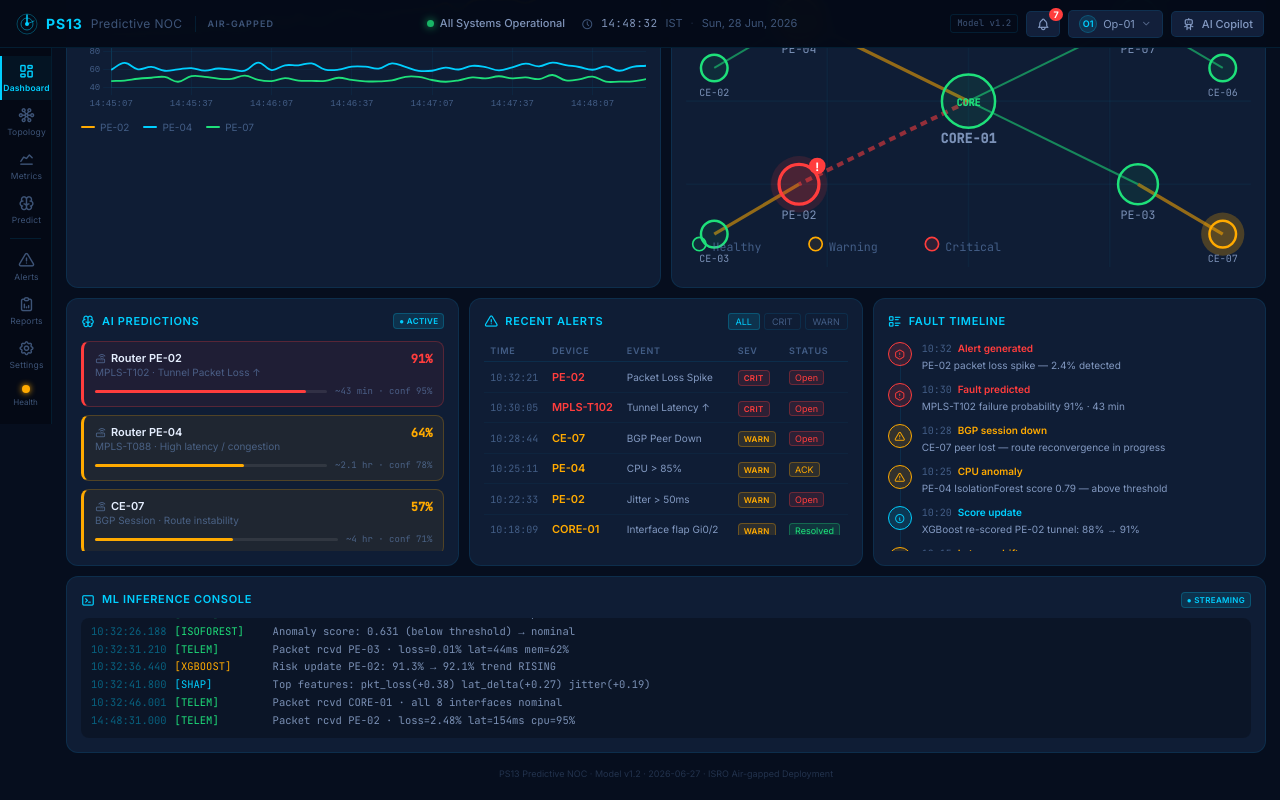
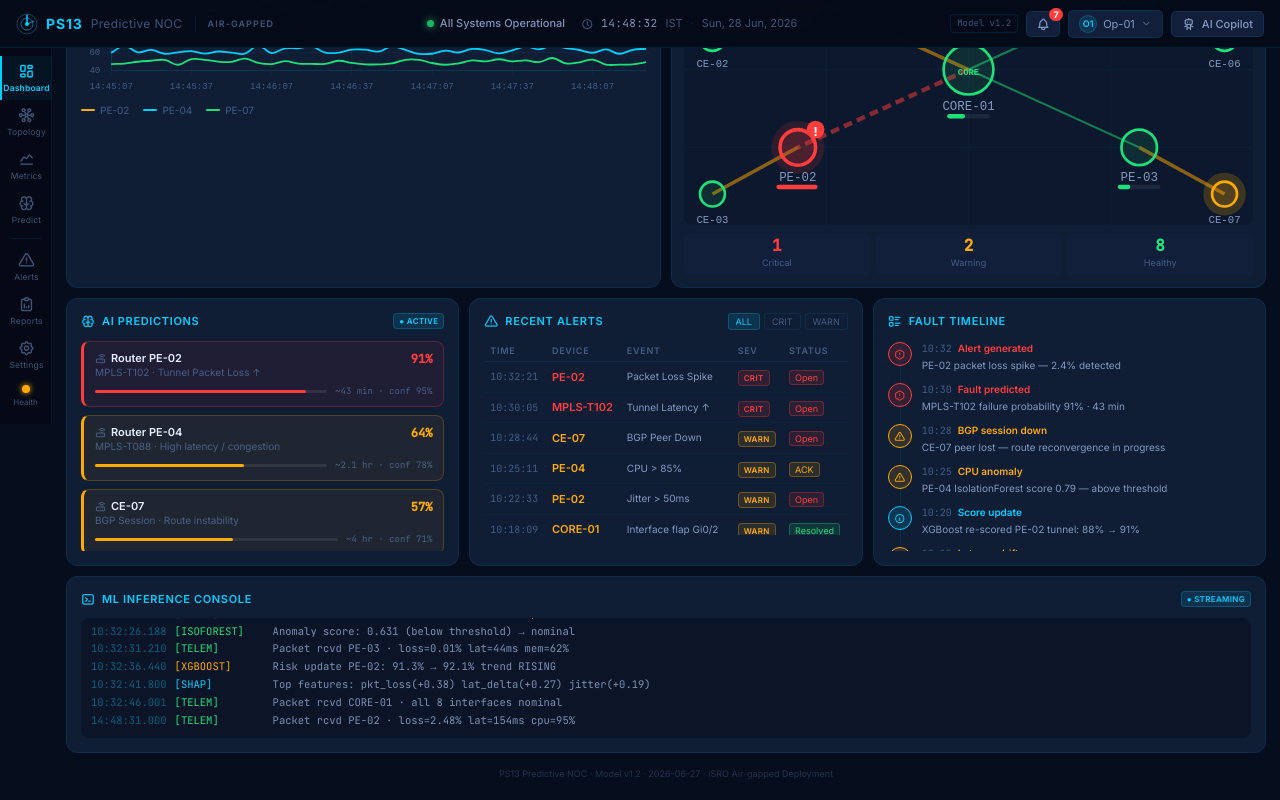
Before and after one commit to gowdarahul642/ps13-noc, a React (Vite) app: page / in a window 1280 px wide. Built offline with nearby package versions, Linux system fonts and the light colour scheme.

Commit message:
Update NetworkTopology.jsx

```diff
--- a/src/components/NetworkTopology.jsx
+++ b/src/components/NetworkTopology.jsx
@@ -1,113 +1,96 @@
 import { useState } from 'react';
-import { TOPOLOGY_NODES, TOPOLOGY_LINKS } from '../data/mockData';
+import { TOPOLOGY_NODES, TOPOLOGY_LINKS } from '../data/mockData.js';
 
-const STATUS_COLORS = { ok: '#1EE07A', warn: '#FFAA00', crit: '#FF3D3D' };
-const STATUS_GLOW   = { ok: 'rgba(30,224,122,0.25)', warn: 'rgba(255,170,0,0.25)', crit: 'rgba(255,61,61,0.3)' };
-const STATUS_FILL   = { ok: 'rgba(30,224,122,0.08)', warn: 'rgba(255,170,0,0.08)', crit: 'rgba(255,61,61,0.12)' };
-
-const ROLE_RADIUS = { Core: 16, PE: 12, CE: 8 };
-
-function pct(v, max) { return (v / 100) * max; }
+const SC = { ok:'#1EE07A', warn:'#FFAA00', crit:'#FF3D3D' };
+const SF = { ok:'rgba(30,224,122,.1)', warn:'rgba(255,170,0,.1)', crit:'rgba(255,61,61,.15)' };
+const SG = { ok:'rgba(30,224,122,.2)', warn:'rgba(255,170,0,.2)', crit:'rgba(255,61,61,.28)' };
+const ROLE_R = { Core:14, PE:10, CE:7 };
 
 export default function NetworkTopology({ onNodeClick }) {
-  const [hoveredNode, setHoveredNode] = useState(null);
-  const [hoveredLink, setHoveredLink] = useState(null);
+  const [hNode, setHNode] = useState(null);
+  const [hLink, setHLink] = useState(null);
 
-  const W = 340, H = 200;
+  const W = 320, H = 175;
+  const px = n => (n.x / 100) * W;
+  const py = n => (n.y / 100) * H;
+  const ns = Object.fromEntries(TOPOLOGY_NODES.map(n => [n.id, n]));
 
-  const nodePos = (node) => ({
-    x: pct(node.x, W),
-    y: pct(node.y, H),
-  });
-
-  const getLinkColor = (link) => STATUS_COLORS[link.status];
+  const hovered = hNode ? ns[hNode] : null;
 
   return (
-    <div className="panel" style={{ padding: '14px' }}>
+    <div className="panel" style={{ padding:'12px', display:'flex', flexDirection:'column' }}>
       {/* Header */}
-      <div style={{ display: 'flex', justifyContent: 'space-between', alignItems: 'center', marginBottom: '10px' }}>
-        <div style={{ display: 'flex', alignItems: 'center', gap: '7px' }}>
-          <i className="ti ti-topology-star-3" aria-hidden="true" style={{ color: 'var(--accent)', fontSize: '14px' }}/>
-          <span style={{ fontSize: '11px', fontWeight: 600, color: 'var(--accent)', letterSpacing: '0.06em', textTransform: 'uppercase' }}>
+      <div style={{ display:'flex', justifyContent:'space-between', alignItems:'center', marginBottom:'8px' }}>
+        <div style={{ display:'flex', alignItems:'center', gap:'6px' }}>
+          <i className="ti ti-topology-star-3" aria-hidden="true" style={{ color:'var(--accent)', fontSize:'13px' }}/>
+          <span style={{ fontSize:'11px', fontWeight:600, color:'var(--accent)', letterSpacing:'.06em', textTransform:'uppercase' }}>
             Network Topology
           </span>
         </div>
-        <span style={{ fontSize: '10px', color: 'var(--text-muted)' }}>MPLS core · 24 nodes</span>
+        <div style={{ display:'flex', gap:'8px', fontSize:'9px', color:'var(--text-muted)' }}>
+          {[['ok','Healthy'],['warn','Warn'],['crit','Crit']].map(([s,l])=>(
+            <span key={s} style={{ display:'flex', alignItems:'center', gap:'3px' }}>
+              <span style={{ width:6,height:6,borderRadius:'50%',background:SC[s],display:'inline-block' }}/>
+              {l}
+            </span>
+          ))}
+        </div>
       </div>
 
       {/* Tooltip */}
-      {hoveredNode && (() => {
-        const n = TOPOLOGY_NODES.find(n => n.id === hoveredNode);
-        if (!n) return null;
-        return (
+      {hovered && (
         <div style={{
-            position: 'absolute', zIndex: 50,
-            background: 'rgba(6,14,30,0.97)',
-            border: `1px solid ${STATUS_COLORS[n.status]}`,
-            borderRadius: 'var(--r-md)', padding: '8px 12px',
-            fontSize: '10px', color: 'var(--text-primary)',
-            pointerEvents: 'none',
-            fontFamily: 'var(--font-mono)',
-            lineHeight: 1.7,
+          position:'absolute', zIndex:50, pointerEvents:'none',
+          background:'rgba(6,14,30,.97)', border:`1px solid ${SC[hovered.status]}`,
+          borderRadius:'var(--r-md)', padding:'8px 11px',
+          fontSize:'10px', fontFamily:'var(--font-mono)', lineHeight:1.7,
+          boxShadow:`0 0 20px ${SG[hovered.status]}`,
         }}>
-            <div style={{ fontWeight: 700, color: STATUS_COLORS[n.status], marginBottom: '4px' }}>{n.id} [{n.role}]</div>
-            <div>CPU: <span style={{ color: n.cpu > 85 ? 'var(--red)' : n.cpu > 70 ? 'var(--amber)' : 'var(--green)' }}>{n.cpu}%</span></div>
-            <div>MEM: <span style={{ color: n.mem > 85 ? 'var(--red)' : n.mem > 70 ? 'var(--amber)' : 'var(--green)' }}>{n.mem}%</span></div>
-            <div>Status: <span style={{ color: STATUS_COLORS[n.status] }}>{n.status.toUpperCase()}</span></div>
+          <div style={{ fontWeight:700, color:SC[hovered.status], marginBottom:'3px' }}>{hovered.id} [{hovered.role}]</div>
+          <div>CPU <span style={{ color: hovered.cpu>85?SC.crit:hovered.cpu>70?SC.warn:SC.ok }}>{hovered.cpu}%</span></div>
+          <div>MEM <span style={{ color: hovered.mem>85?SC.crit:hovered.mem>70?SC.warn:SC.ok }}>{hovered.mem}%</span></div>
+          <div style={{ color:'var(--text-muted)', marginTop:'2px', fontSize:'9px' }}>click for full detail</div>
         </div>
-        );
-      })()}
+      )}
 
-      {/* SVG topology */}
+      {/* SVG */}
+      <div style={{ flex:1, position:'relative' }}>
         <svg
-        width="100%"
-        viewBox={`0 0 ${W} ${H}`}
-        aria-label="MPLS network topology. Nodes color-coded by health status."
+          width="100%" viewBox={`0 0 ${W} ${H}`}
+          style={{ display:'block', borderRadius:'var(--r-md)', background:'rgba(0,0,0,.15)' }}
+          aria-label="MPLS network topology"
           role="img"
-        style={{ cursor: 'default' }}
         >
-        <title>MPLS Network Topology</title>
-
-        {/* Grid lines (subtle) */}
-        {[25,50,75].map(p => (
+          {/* Subtle grid */}
+          {[25,50,75].map(p=>(
             <g key={p}>
-            <line x1={pct(p,W)} y1="0" x2={pct(p,W)} y2={H} stroke="rgba(0,150,210,0.05)" strokeWidth="1"/>
-            <line x1="0" y1={pct(p,H)} x2={W} y2={pct(p,H)} stroke="rgba(0,150,210,0.05)" strokeWidth="1"/>
+              <line x1={(p/100)*W} y1="0" x2={(p/100)*W} y2={H} stroke="rgba(0,150,210,.04)" strokeWidth="1"/>
+              <line x1="0" y1={(p/100)*H} x2={W} y2={(p/100)*H} stroke="rgba(0,150,210,.04)" strokeWidth="1"/>
             </g>
           ))}
 
           {/* Links */}
-        {TOPOLOGY_LINKS.map((link, i) => {
-          const from = TOPOLOGY_NODES.find(n => n.id === link.from);
-          const to   = TOPOLOGY_NODES.find(n => n.id === link.to);
-          if (!from || !to) return null;
-          const fp = nodePos(from), tp = nodePos(to);
-          const color = getLinkColor(link);
-          const isHov = hoveredLink === i;
+          {TOPOLOGY_LINKS.map((l, i) => {
+            const f=ns[l.from], t=ns[l.to];
+            if (!f||!t) return null;
+            const isH = hLink===i;
             return (
               <g key={i}>
                 <line
-                x1={fp.x} y1={fp.y} x2={tp.x} y2={tp.y}
-                stroke={color}
-                strokeWidth={link.status === 'crit' ? 2.5 : link.status === 'warn' ? 2 : 1.2}
-                opacity={isHov ? 1 : 0.55}
-                strokeDasharray={link.status === 'crit' ? '4 3' : undefined}
-                style={{ cursor: 'pointer', transition: 'opacity 0.15s' }}
-                onMouseEnter={() => setHoveredLink(i)}
-                onMouseLeave={() => setHoveredLink(null)}
+                  x1={px(f)} y1={py(f)} x2={px(t)} y2={py(t)}
+                  stroke={SC[l.status]}
+                  strokeWidth={l.status==='crit'?2.5:l.status==='warn'?2:1.2}
+                  opacity={isH?1:0.5}
+                  strokeDasharray={l.status==='crit'?'5 3':undefined}
+                  style={{ cursor:'pointer', transition:'opacity .15s' }}
+                  onMouseEnter={()=>setHLink(i)}
+                  onMouseLeave={()=>setHLink(null)}
                 />
-              {/* Utilization label on link midpoint */}
-              {isHov && (
-                <text
-                  x={(fp.x + tp.x) / 2}
-                  y={(fp.y + tp.y) / 2 - 4}
-                  textAnchor="middle"
-                  fill={color}
-                  fontSize="8"
-                  fontFamily="var(--font-mono)"
-                  style={{ pointerEvents: 'none' }}
-                >
-                  {link.util}%
+                {isH&&(
+                  <text x={(px(f)+px(t))/2} y={(py(f)+py(t))/2-5}
+                    textAnchor="middle" fill={SC[l.status]} fontSize="8"
+                    fontFamily="monospace" style={{ pointerEvents:'none' }}>
+                    {l.util}%
                   </text>
                 )}
               </g>
@@ -115,86 +98,83 @@ export default function NetworkTopology({ onNodeClick }) {
           })}
 
           {/* Nodes */}
-        {TOPOLOGY_NODES.map((node) => {
-          const { x, y } = nodePos(node);
-          const r = ROLE_RADIUS[node.role];
-          const color = STATUS_COLORS[node.status];
-          const glow  = STATUS_GLOW[node.status];
-          const fill  = STATUS_FILL[node.status];
-          const isHov = hoveredNode === node.id;
-
+          {TOPOLOGY_NODES.map(n => {
+            const x=px(n), y=py(n), r=ROLE_R[n.role];
+            const isH = hNode===n.id;
             return (
-            <g
-              key={node.id}
-              style={{ cursor: 'pointer' }}
-              onMouseEnter={() => setHoveredNode(node.id)}
-              onMouseLeave={() => setHoveredNode(null)}
-              onClick={() => onNodeClick && onNodeClick(node)}
+              <g key={n.id} style={{ cursor:'pointer' }}
+                onMouseEnter={()=>setHNode(n.id)}
+                onMouseLeave={()=>setHNode(null)}
+                onClick={()=>onNodeClick&&onNodeClick(n)}
                 role="button"
-              aria-label={`${node.id}: ${node.status}, CPU ${node.cpu}%, Memory ${node.mem}%`}
+                aria-label={`${n.id} ${n.status}`}
               >
-              {/* Glow halo */}
-              {(node.status !== 'ok' || isHov) && (
-                <circle
-                  cx={x} cy={y} r={r + 5}
-                  fill={glow}
-                  style={{
-                    animation: node.status === 'crit' ? 'pulse-dot 1.5s ease-in-out infinite' : undefined,
-                  }}
+                {/* Glow ring */}
+                {(n.status!=='ok'||isH)&&(
+                  <circle cx={x} cy={y} r={r+5} fill={SG[n.status]}
+                    style={n.status==='crit'?{ animation:'pulse-dot 1.5s ease-in-out infinite' }:{}}/>
+                )}
+                {/* Node body */}
+                <circle cx={x} cy={y} r={r}
+                  fill={SF[n.status]}
+                  stroke={SC[n.status]}
+                  strokeWidth={isH||n.status==='crit'?2:1.5}
                 />
-              )}
-              {/* Main circle */}
-              <circle
-                cx={x} cy={y} r={r}
-                fill={fill}
-                stroke={color}
-                strokeWidth={node.status === 'crit' ? 2 : 1.5}
-              />
-              {/* Label */}
-              <text
-                x={x} y={y + r + 9}
-                textAnchor="middle"
-                fill={isHov ? color : 'rgba(170,195,240,0.7)'}
-                fontSize={node.role === 'Core' ? '8' : node.role === 'PE' ? '7' : '6'}
-                fontFamily="var(--font-mono)"
-                fontWeight={node.role === 'Core' ? '600' : '400'}
-              >
-                {node.id}
-              </text>
-              {/* Role label inside circle */}
-              {node.role === 'Core' && (
-                <text
-                  x={x} y={y + 3}
-                  textAnchor="middle"
-                  fill={color}
-                  fontSize="6"
-                  fontFamily="var(--font-mono)"
-                  fontWeight="600"
-                >
+                {/* Core label */}
+                {n.role==='Core'&&(
+                  <text x={x} y={y+3} textAnchor="middle"
+                    fill={SC[n.status]} fontSize="5" fontWeight="700"
+                    fontFamily="monospace" style={{ pointerEvents:'none' }}>
                     CORE
                   </text>
                 )}
-              {/* Critical alert badge */}
-              {node.status === 'crit' && (
-                <g>
-                  <circle cx={x + r - 1} cy={y - r + 1} r="5" fill="#FF3D3D"/>
-                  <text x={x + r - 1} y={y - r + 4} textAnchor="middle" fill="#fff" fontSize="7" fontWeight="700">!</text>
+                {/* Node ID label below */}
+                <text x={x} y={y+r+9} textAnchor="middle"
+                  fill={isH?SC[n.status]:'rgba(170,195,240,.75)'}
+                  fontSize={n.role==='CE'?6:7}
+                  fontFamily="monospace"
+                  fontWeight={isH?'600':'400'}
+                  style={{ pointerEvents:'none' }}>
+                  {n.id}
+                </text>
+                {/* CPU mini-bar for PE/Core */}
+                {n.role!=='CE'&&(
+                  <g style={{ pointerEvents:'none' }}>
+                    <rect x={x-12} y={y+r+11} width="24" height="2.5" rx="1.2" fill="rgba(255,255,255,.07)"/>
+                    <rect x={x-12} y={y+r+11}
+                      width={Math.round((n.cpu/100)*24)} height="2.5" rx="1.2"
+                      fill={n.cpu>85?SC.crit:n.cpu>70?SC.warn:SC.ok}/>
+                  </g>
+                )}
+                {/* Critical badge */}
+                {n.status==='crit'&&(
+                  <g style={{ pointerEvents:'none' }}>
+                    <circle cx={x+r} cy={y-r} r="5" fill="#FF3D3D"/>
+                    <text x={x+r} y={y-r+3.5} textAnchor="middle" fill="#fff" fontSize="7" fontWeight="700">!</text>
                   </g>
                 )}
               </g>
             );
           })}
+        </svg>
+      </div>
 
-        {/* Legend */}
-        <g transform={`translate(4, ${H - 18})`}>
-          {[['ok','Healthy'],['warn','Warning'],['crit','Critical']].map(([s,l], i) => (
-            <g key={s} transform={`translate(${i * 70}, 0)`}>
-              <circle cx="4" cy="4" r="4" fill={STATUS_FILL[s]} stroke={STATUS_COLORS[s]} strokeWidth="1"/>
-              <text x="12" y="8" fill="rgba(110,145,200,0.55)" fontSize="7" fontFamily="var(--font-mono)">{l}</text>
-            </g>
+      {/* Stats strip */}
+      <div style={{ display:'grid', gridTemplateColumns:'repeat(3,1fr)', gap:'6px', marginTop:'8px' }}>
+        {[
+          { label:'Critical', count: TOPOLOGY_NODES.filter(n=>n.status==='crit').length, color:'var(--red)' },
+          { label:'Warning',  count: TOPOLOGY_NODES.filter(n=>n.status==='warn').length, color:'var(--amber)' },
+          { label:'Healthy',  count: TOPOLOGY_NODES.filter(n=>n.status==='ok').length,   color:'var(--green)' },
+        ].map(s=>(
+          <div key={s.label} style={{
+            background:'var(--bg-card)', border:`1px solid ${s.color}22`,
+            borderRadius:'var(--r-sm)', padding:'5px 8px', textAlign:'center',
+          }}>
+            <div style={{ fontSize:'16px', fontWeight:700, color:s.color, lineHeight:1, fontFamily:'var(--font-mono)' }}>{s.count}</div>
+            <div style={{ fontSize:'9px', color:'var(--text-muted)', marginTop:'2px' }}>{s.label}</div>
+          </div>
         ))}
-        </g>
-      </svg>
+      </div>
     </div>
   );
 }
```
Lines whose indentation alone changed are shown as unchanged.
